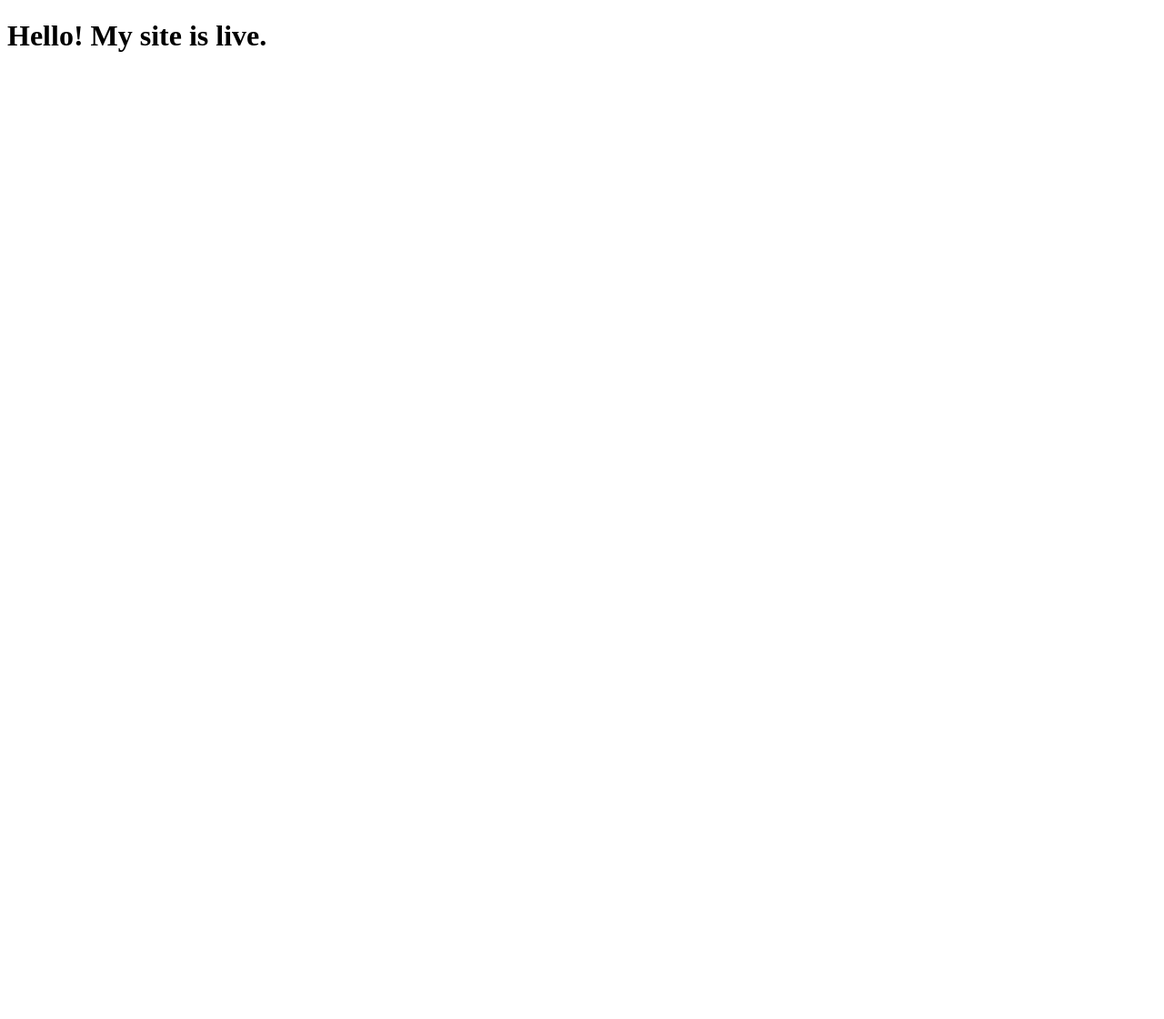
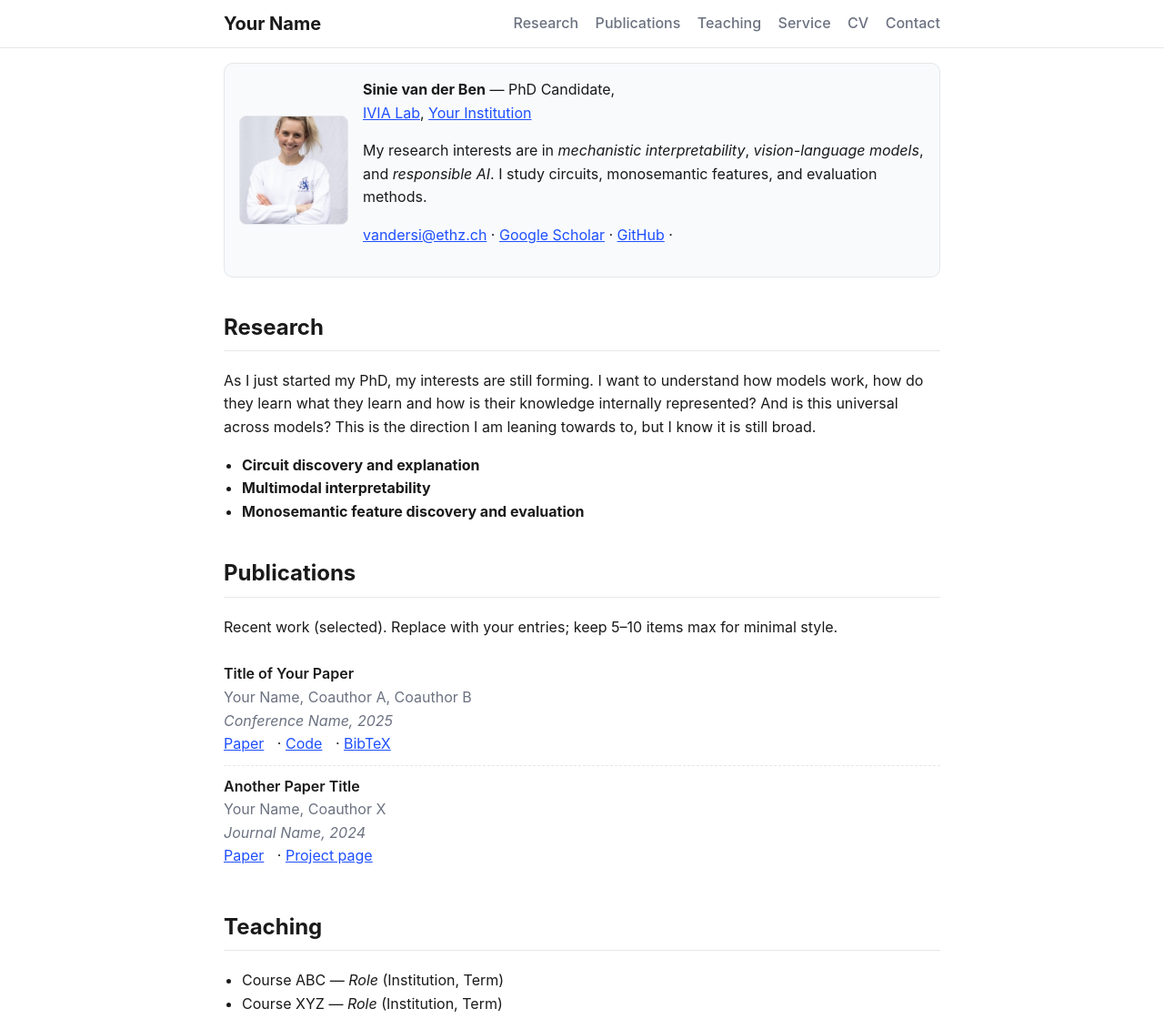
Before and after one commit to sinievanderben/sinievanderben.github.io, a plain HTML site: page index.html in a window 1280 px wide. Shown: the top 1120 px of the page at 91% size. Before the commit the page ends 800 px from the top, so only its background shows below. Drawn offline with Linux system fonts and the light colour scheme.

Commit message:
Second commit

```diff
--- a/index.html
+++ b/index.html
@@ -1,10 +1,113 @@
 <!DOCTYPE html>
-<html>
+<html lang="en">
 <head>
-  <meta charset="utf-8">
-  <title>My Personal Page</title>
+  <meta charset="utf-8" />
+  <meta name="viewport" content="width=device-width, initial-scale=1" />
+  <title>Your Name — Research</title>
+  <meta name="description" content="Personal academic website of Your Name." />
+  <link rel="stylesheet" href="style.css" />
 </head>
 <body>
-  <h1>Hello! My site is live.</h1>
+  <header class="site-header">
+    <div class="container">
+      <h1 class="site-title"><a href="#home">Your Name</a></h1>
+      <nav class="site-nav" aria-label="Primary">
+        <a href="#research">Research</a>
+        <a href="#publications">Publications</a>
+        <a href="#teaching">Teaching</a>
+        <a href="#service">Service</a>
+        <a href="#cv">CV</a>
+        <a href="#contact">Contact</a>
+      </nav>
+    </div>
+  </header>
+
+  <main id="home" class="container">
+    <section class="intro card">
+      <img src="headshot.jpg" alt="Headshot of Your Name" class="headshot" />
+      <div>
+        <p class="lead"><strong>Sinie van der Ben</strong> — PhD Candidate,<br>
+        <a href="https://ivia.ch" target="_blank" rel="noopener">IVIA Lab</a>,
+        <a href="https://inf.ethz.ch" target="_blank" rel="noopener">Your Institution</a></p>
+        <p>My research interests are in <em>mechanistic interpretability</em>, <em>vision-language models</em>, and <em>responsible AI</em>. I study circuits, monosemantic features, and evaluation methods.</p>
+        <p>
+          <a href="mailto:vandersi@ethz.ch">vandersi@ethz.ch</a> ·
+          <a href="https://scholar.google.nl/citations?user=4inwWnAAAAAJ&hl=nl&oi=sra" target="_blank" rel="noopener">Google Scholar</a> ·
+          <a href="https://github.com/sinievanderben" target="_blank" rel="noopener">GitHub</a> ·
+        </p>
+      </div>
+    </section>
+
+    <section id="research">
+      <h2>Research</h2>
+      <p>As I just started my PhD, my interests are still forming. I want to understand how models work, how do they learn what they learn and how is their knowledge internally represented? And is this universal across models? This is the direction I am leaning towards to, but I know it is still broad. </p>
+      <ul class="bullets">
+        <li><strong>Circuit discovery and explanation</strong> </li>
+        <li><strong>Multimodal interpretability</strong></li>
+        <li><strong>Monosemantic feature discovery and evaluation</strong></li>
+      </ul>
+    </section>
+
+    <section id="publications">
+      <h2>Publications</h2>
+      <p>Recent work (selected). Replace with your entries; keep 5–10 items max for minimal style.</p>
+
+      <div class="pub">
+        <div class="pub-title">Title of Your Paper</div>
+        <div class="pub-authors">Your Name, Coauthor A, Coauthor B</div>
+        <div class="pub-venue">Conference Name, 2025</div>
+        <div class="pub-links">
+          <a href="#">Paper</a> · <a href="#">Code</a> · <a href="#">BibTeX</a>
+        </div>
+      </div>
+
+      <div class="pub">
+        <div class="pub-title">Another Paper Title</div>
+        <div class="pub-authors">Your Name, Coauthor X</div>
+        <div class="pub-venue">Journal Name, 2024</div>
+        <div class="pub-links">
+          <a href="#">Paper</a> · <a href="#">Project page</a>
+        </div>
+      </div>
+    </section>
+
+    <section id="teaching">
+      <h2>Teaching</h2>
+      <ul class="bullets">
+        <li>Course ABC — <em>Role</em> (Institution, Term)</li>
+        <li>Course XYZ — <em>Role</em> (Institution, Term)</li>
+      </ul>
+    </section>
+
+    <section id="service">
+      <h2>Service</h2>
+      <ul class="bullets">
+        <li>PC/Reviewer: NeurIPS, ICML, ICLR</li>
+        <li>Organizer: Workshop on Mechanistic Interpretability (Year)</li>
+      </ul>
+    </section>
+
+    <section id="cv">
+      <h2>CV</h2>
+      <p><a href="cv.pdf">Download CV (PDF)</a></p>
+    </section>
+
+    <section id="contact">
+      <h2>Contact</h2>
+      <p>Email: <a href="mailto:you@domain.com">you@domain.com</a></p>
+      <p>Office: Building, Room · City, Country</p>
+    </section>
+
+  </main>
+
+  <footer class="site-footer">
+    <div class="container">
+      <p>&copy; <span id="year"></span> Your Name · <a href="https://github.com/your-username/your-username.github.io">Source</a></p>
+    </div>
+  </footer>
+
+  <script>
+    document.getElementById('year').textContent = new Date().getFullYear();
+  </script>
 </body>
 </html>
--- /dev/null
+++ b/style.css
@@ -0,0 +1,54 @@
+/* Minimal academic theme inspired by simple personal pages */
+:root {
+  --bg: #ffffff;
+  --text: #1a1a1a;
+  --muted: #6b7280;
+  --link: #1f4fff;
+  --accent: #0ea5e9;
+  --card: #f8fafc;
+  --border: #e5e7eb;
+  --maxw: 820px;
+}
+
+* { box-sizing: border-box; }
+html, body { margin: 0; padding: 0; background: var(--bg); color: var(--text); font-family: -apple-system, BlinkMacSystemFont, Segoe UI, Roboto, Inter, Helvetica, Arial, sans-serif; line-height: 1.6; }
+
+.container { max-width: var(--maxw); margin: 0 auto; padding: 0 16px; }
+
+.site-header {
+  position: sticky; top: 0; z-index: 10;
+  background: rgba(255,255,255,0.8); backdrop-filter: blur(6px);
+  border-bottom: 1px solid var(--border);
+}
+.site-title { margin: 0; font-size: 20px; }
+.site-title a { color: var(--text); text-decoration: none; }
+.site-header .container { display: flex; align-items: center; justify-content: space-between; padding: 10px 16px; }
+.site-nav a { margin-left: 14px; text-decoration: none; color: var(--muted); font-weight: 500; }
+.site-nav a:hover { color: var(--text); }
+
+.intro { display: grid; grid-template-columns: 120px 1fr; gap: 16px; align-items: center; }
+.headshot { width: 120px; height: 120px; border-radius: 8px; object-fit: cover; border: 1px solid var(--border); background: #ddd; }
+
+.card { background: var(--card); border: 1px solid var(--border); border-radius: 10px; padding: 16px; margin: 16px 0 24px; }
+.lead { margin: 0 0 8px; }
+
+h2 { margin-top: 36px; border-bottom: 1px solid var(--border); padding-bottom: 6px; }
+a { color: var(--link); }
+a:hover { text-decoration: underline; }
+
+.bullets { padding-left: 20px; }
+.pub { padding: 10px 0; border-bottom: 1px dashed var(--border); }
+.pub:last-child { border-bottom: none; }
+.pub-title { font-weight: 600; }
+.pub-authors { color: var(--muted); }
+.pub-venue { color: var(--muted); font-style: italic; }
+.pub-links a { margin-right: 10px; }
+
+.site-footer { border-top: 1px solid var(--border); margin-top: 40px; }
+.site-footer .container { padding: 16px; color: var(--muted); font-size: 14px; }
+
+@media (max-width: 640px) {
+  .intro { grid-template-columns: 80px 1fr; }
+  .headshot { width: 80px; height: 80px; }
+  .site-nav { display: none; } /* keep header minimal on mobile */
+}
```
Also changed, not shown: headshot.jpg (added), 2 other files.
